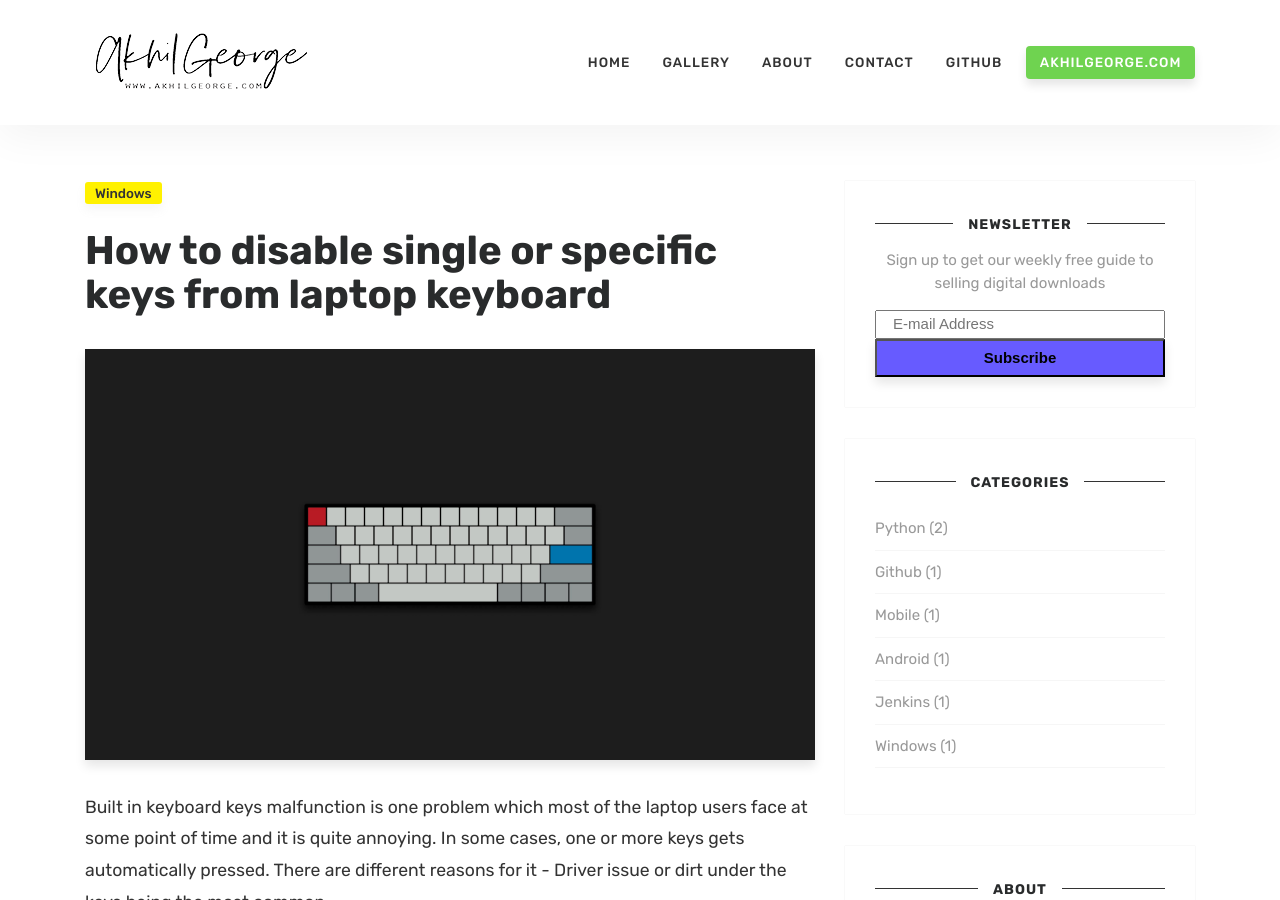
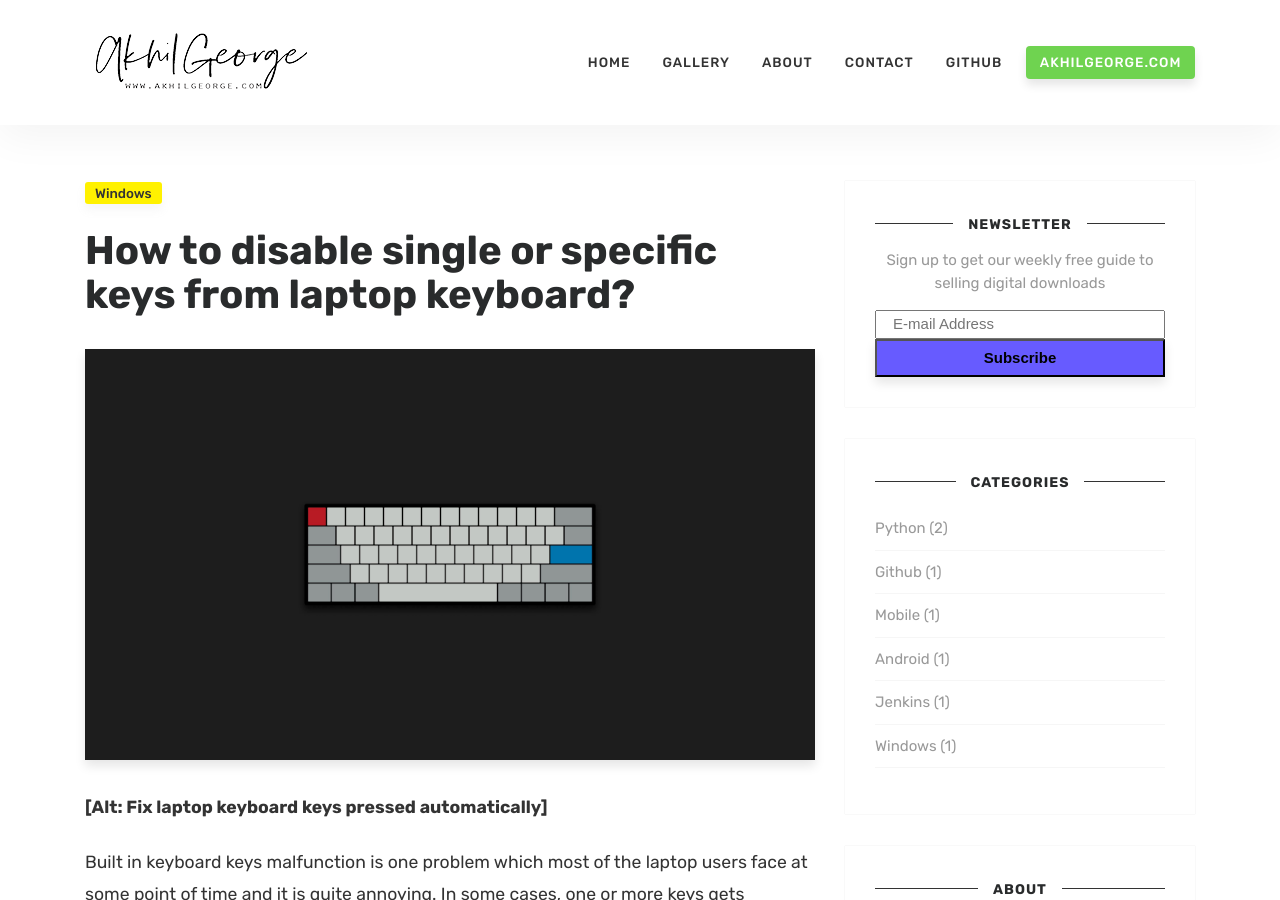
Before and after one commit to akhilgeo/akhilgeorge.com, a Jekyll site: the page built from _posts/2020-06-15-Disable-specific-key-from-Keyboard-windows.md, in a window 1280 px wide and 900 px high. Built offline with Jekyll 4.4.1, drawn with Linux system fonts in a browser that asks for light colours; comment, search, counter and statistics services are not loaded.

```diff
--- a/_posts/2020-06-15-Disable-specific-key-from-Keyboard-windows.md
+++ b/_posts/2020-06-15-Disable-specific-key-from-Keyboard-windows.md
@@ -1,10 +1,12 @@
 ---
 layout: post-right-sidebar
-title:  "How to disable single or specific keys from laptop keyboard"
+title:  "How to disable single or specific keys from laptop keyboard?"
 categories: [ Windows ]
 image: assets/images/post/disable-keyboard.jpg
 featured: false
 ---
+
+<b>[Alt: Fix laptop keyboard keys pressed automatically]</b>
 
 Built in keyboard keys malfunction is one problem which most of the laptop users face at some point of time and it is quite annoying. In some cases, one or more keys gets automatically pressed. There are different reasons for it - Driver issue or dirt under the keys being the most common.
 
```
Also changed, not shown: _posts/2020-06-02-combine-multiple-excels-using-python.md (+1 -0 lines), _posts/2020-06-08-Oneplus-Z-price-in-india-leaked.md (+1 -1 lines), about.html (+6 -6 lines), assets/images/github.png (added), assets/images/instagram.png (added), assets/images/linkedin.png (added).
